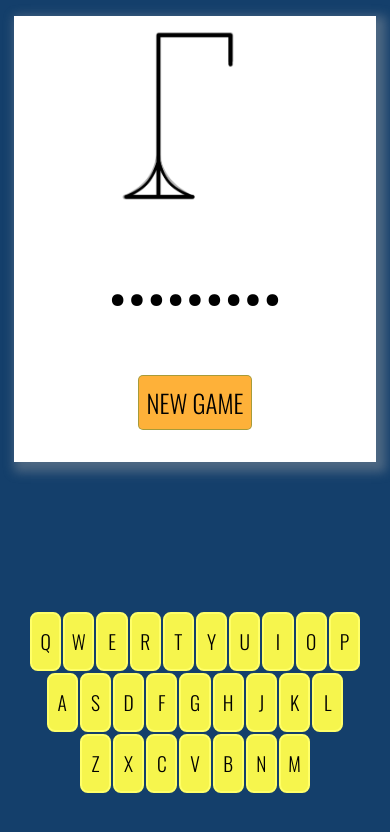
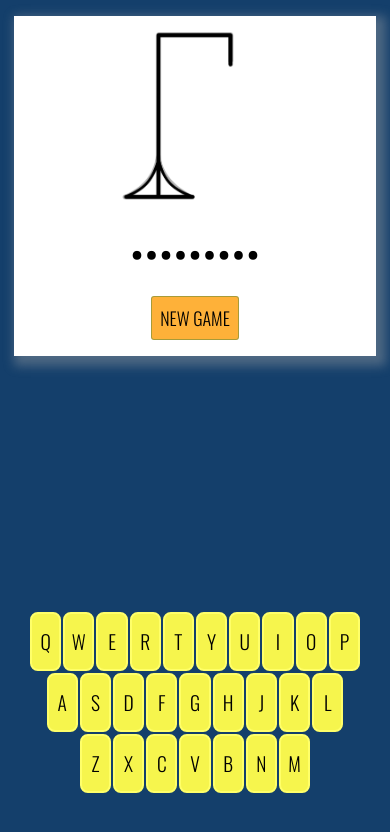
Before and after one commit to sashavirtual/hangman__game, a React (Create React App) app: page / in a window 390 px wide. Shown: the top 832 px of the page. Built offline with nearby package versions, Linux system fonts and the light colour scheme.

Commit message:
responsiveness fix

```diff
--- a/package.json
+++ b/package.json
@@ -2,7 +2,7 @@
   "name": "hangman",
   "version": "0.1.0",
   "private": true,
-  "homepage": "https://sashavirtual.github.io/hangman/",
+  "homepage": "https://sashavirtual.github.io/hangman__game",
   "dependencies": {
     "@testing-library/jest-dom": "^5.16.4",
     "@testing-library/react": "^13.1.1",
--- a/src/App.css
+++ b/src/App.css
@@ -41,7 +41,7 @@ body {
   background-color: #fed039;
 }
 
-@media screen and (max-width:376px) {
+@media screen and (max-width:400px) {
   .playAgain {
     font-size: 18px;
     border-radius: 3px;
--- a/src/components/table/table.css
+++ b/src/components/table/table.css
@@ -9,12 +9,14 @@
   color: black;
   font-size: 50px;
   text-shadow: rgba(105, 254, 71, 0.638) 2px 2px 5px;
+  padding-bottom: 0.5rem;
 }
 
 .hangman__table-youLost {
   color: black;
   font-size: 50px;
   text-shadow: rgba(254, 71, 71, 0.638) 2px 2px 5px;
+  padding-bottom: 0.5rem;
 }
 
 @media screen and (max-width:900px) {
@@ -25,7 +27,17 @@
   }
 }
 
-@media screen and (max-width:350px) {
+@media screen and (max-width:550px) {
+  .hangman__table-youWon {
+    font-size: 30px;
+  }
+
+  .hangman__table-youLost {
+    font-size: 30px;
+  }
+}
+
+@media screen and (max-width:400px) {
   .hangman__table-youWon {
     font-size: 30px;
 
--- a/src/components/word/word.css
+++ b/src/components/word/word.css
@@ -6,10 +6,11 @@
     padding: 1rem;
     font-size: 4rem;
     flex-direction: column;
+    padding: 0;
 }
 
-@media screen and (max-width:340px) {
+@media screen and (max-width:400px) {
     .hangman__table-word {
-        font-size: 2.8rem;
+        font-size: 3rem;
     }
 }
```
Also changed, not shown: 1 other file (tests, documents, lock files or other folders).
